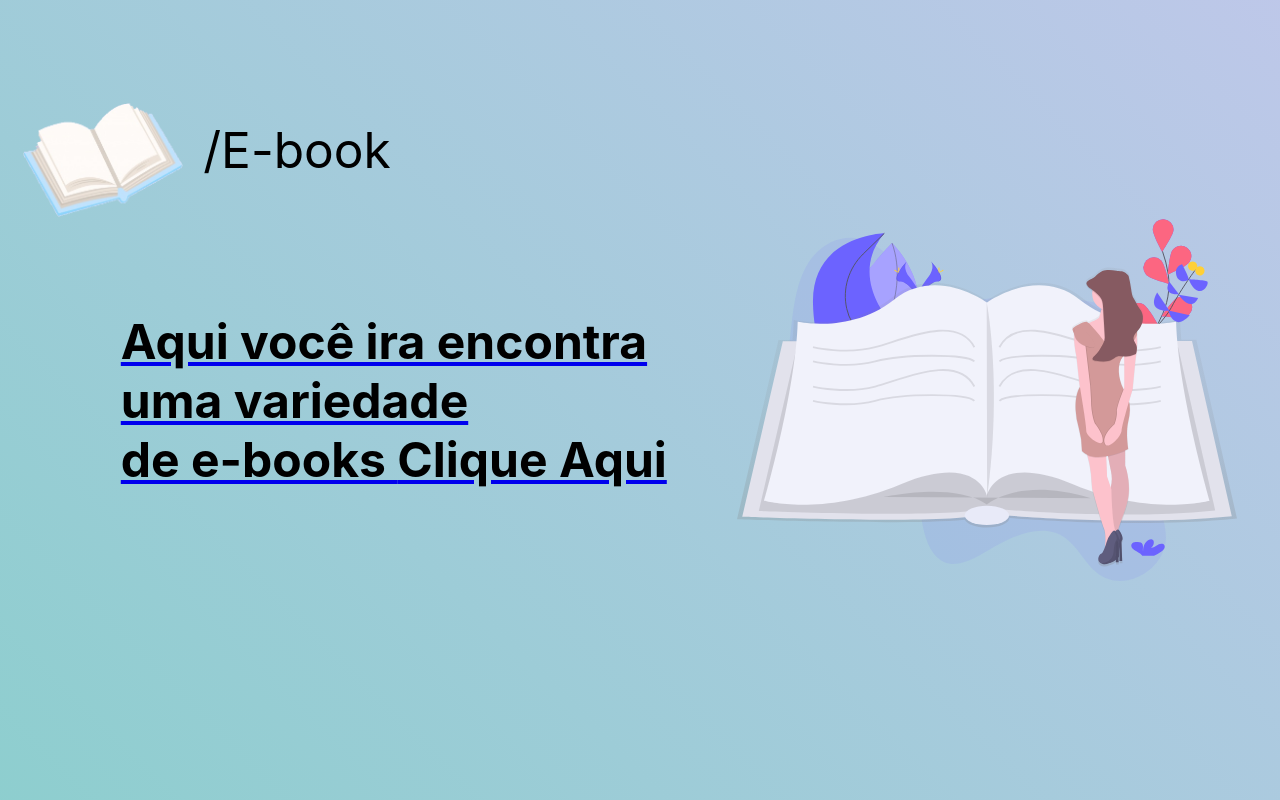
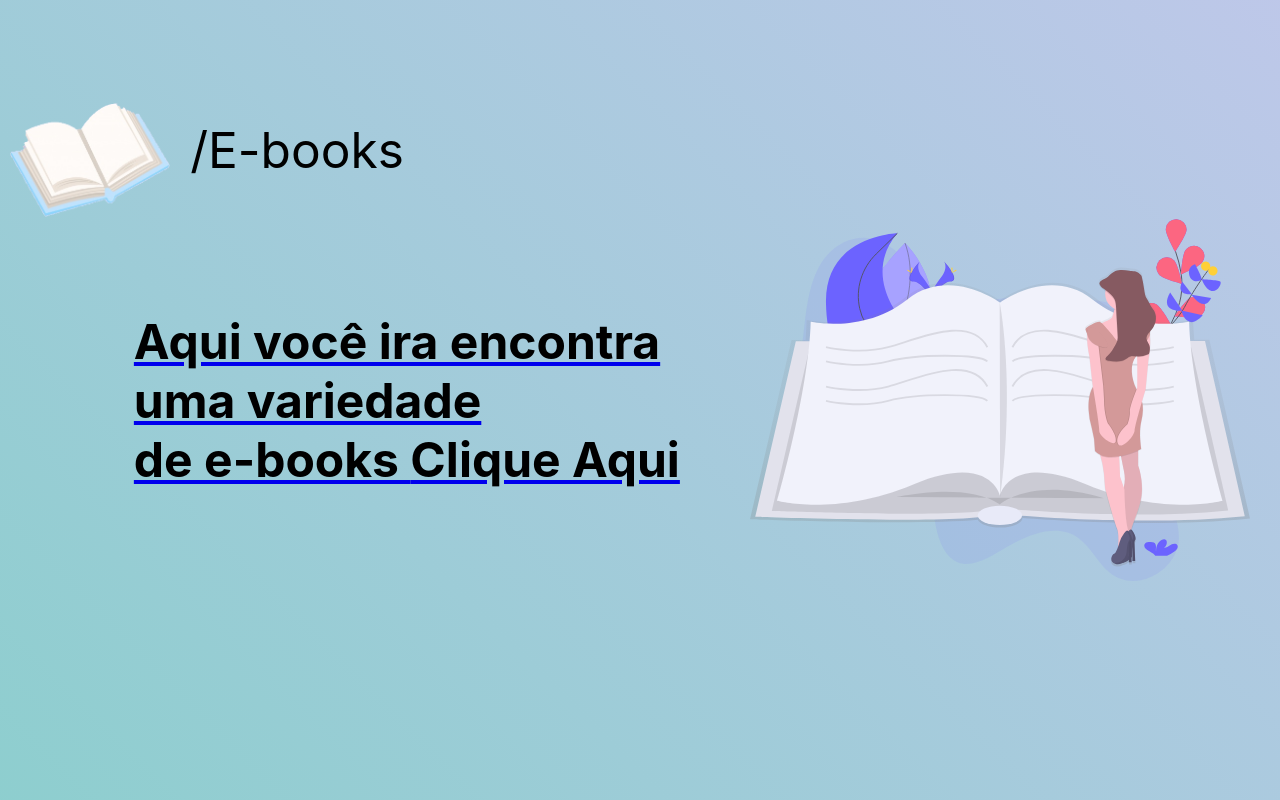
Before and after one commit to Aislanio/Site-de-E-books, a plain HTML site: page index.html in a window 1280 px wide. Drawn offline with Linux system fonts and the light colour scheme.

Commit message:
Finalizado =)

```diff
--- a/index.html
+++ b/index.html
@@ -10,7 +10,7 @@
 </head>
 <body>
     <div class="contaier">
-        <img id="icon" src="img/exemplos/icon.png"> <p>/E-book</p>
+        <img id="icon" src="img/exemplos/icon.png"> <p>/E-books</p>
         <a  href="Ebooks.html">  <h2  >Aqui você ira encontra  <br> uma variedade <br> de e-books <strong class="animation_dig"> Clique Aqui</strong> </h2></a>
         <img id="image_padrao"src="img/exemplos/index/undraw_book_lover_mkck.svg">
     </div>
```
Also changed, not shown: scripts/Ebooks.js (+5 -5 lines), 1 other file.
